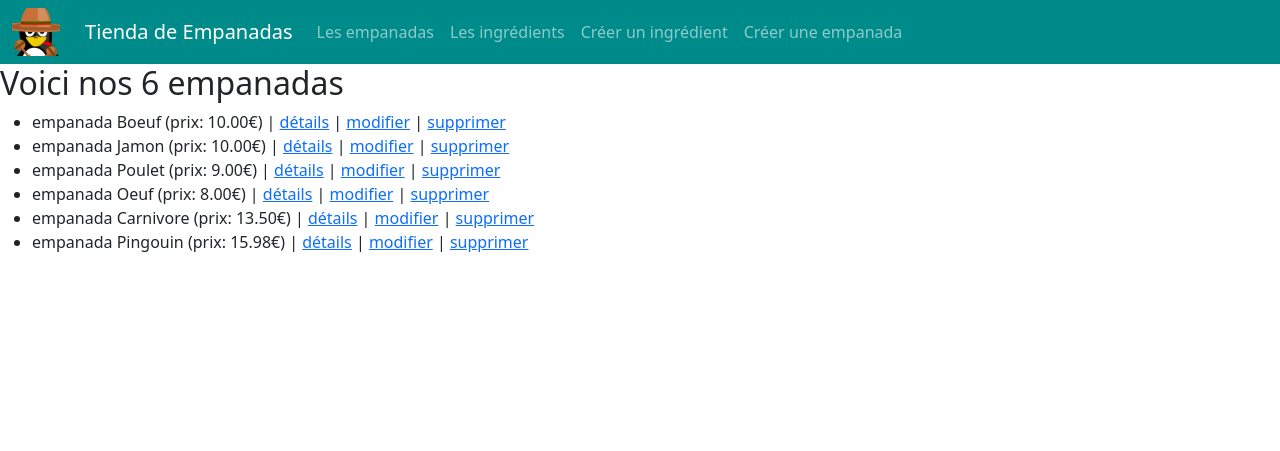
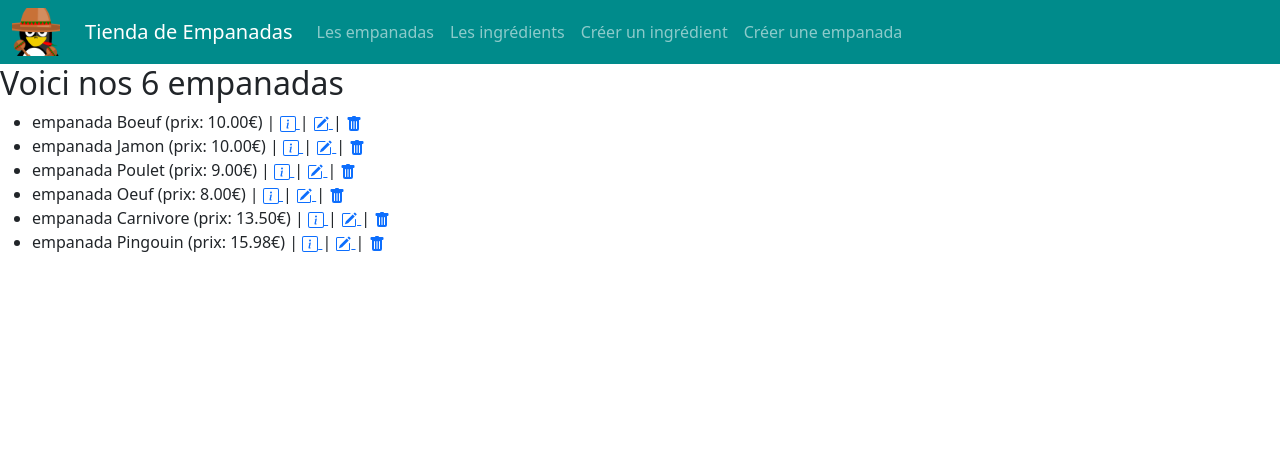
Before and after one commit to Gokasoon/Tienda, a Django app: page /empanadas/ in a window 1280 px wide. Shown: the top 451 px of the page. Run offline with Django 5.2, Linux system fonts and the light colour scheme; data comes from the database, SQL or seed files in the repository; both versions use the stored data as it was after the commit.

Commit message:
add icons + composition delete links

```diff
--- a/tienda/empanadas/templates/empanadas/empanada.html
+++ b/tienda/empanadas/templates/empanadas/empanada.html
@@ -9,6 +9,7 @@
         <tr>
             <th>Ingrédient</th>
             <th>Quantité</th>
+            <th></th>
         </tr>
     </thead>
     <tbody>
@@ -16,6 +17,11 @@
         <tr>
             <td>{{ingr.nomIngredient}}</td>
             <td>{{qt}} gr</td>
+            <td><a href="/empanada/{{empanada.idEmpanada}}/deleteIngredient/{{ingr.idIngredient}}">
+                <svg xmlns="http://www.w3.org/2000/svg" width="16" height="16" fill="currentColor" class="bi bi-trash-fill" viewBox="0 0 16 16">
+                    <path d="M2.5 1a1 1 0 0 0-1 1v1a1 1 0 0 0 1 1H3v9a2 2 0 0 0 2 2h6a2 2 0 0 0 2-2V4h.5a1 1 0 0 0 1-1V2a1 1 0 0 0-1-1H10a1 1 0 0 0-1-1H7a1 1 0 0 0-1 1zm3 4a.5.5 0 0 1 .5.5v7a.5.5 0 0 1-1 0v-7a.5.5 0 0 1 .5-.5M8 5a.5.5 0 0 1 .5.5v7a.5.5 0 0 1-1 0v-7A.5.5 0 0 1 8 5m3 .5v7a.5.5 0 0 1-1 0v-7a.5.5 0 0 1 1 0"/>
+                  </svg>
+            </a></td>
         </tr>
         {% endfor %}
     </tbody>
--- a/tienda/empanadas/templates/empanadas/empanadas.html
+++ b/tienda/empanadas/templates/empanadas/empanadas.html
@@ -8,9 +8,23 @@
     {% for emp in empanadas %}
     <li>
         {{emp}}
-        | <a href="/empanada/{{emp.idEmpanada}}">détails</a>
-        | <a href="/empanada/{{emp.idEmpanada}}/update">modifier</a>
-        | <a href="/empanada/{{emp.idEmpanada}}/delete">supprimer</a>
+        | <a href="/empanada/{{emp.idEmpanada}}">
+            <svg xmlns="http://www.w3.org/2000/svg" width="16" height="16" fill="currentColor" class="bi bi-info-square" viewBox="0 0 16 16">
+                <path d="M14 1a1 1 0 0 1 1 1v12a1 1 0 0 1-1 1H2a1 1 0 0 1-1-1V2a1 1 0 0 1 1-1zM2 0a2 2 0 0 0-2 2v12a2 2 0 0 0 2 2h12a2 2 0 0 0 2-2V2a2 2 0 0 0-2-2z"/>
+                <path d="m8.93 6.588-2.29.287-.082.38.45.083c.294.07.352.176.288.469l-.738 3.468c-.194.897.105 1.319.808 1.319.545 0 1.178-.252 1.465-.598l.088-.416c-.2.176-.492.246-.686.246-.275 0-.375-.193-.304-.533zM9 4.5a1 1 0 1 1-2 0 1 1 0 0 1 2 0"/>
+            </svg>
+        </a>
+        | <a href="/empanada/{{emp.idEmpanada}}/update">
+            <svg xmlns="http://www.w3.org/2000/svg" width="16" height="16" fill="currentColor" class="bi bi-pencil-square" viewBox="0 0 16 16">
+                <path d="M15.502 1.94a.5.5 0 0 1 0 .706L14.459 3.69l-2-2L13.502.646a.5.5 0 0 1 .707 0l1.293 1.293zm-1.75 2.456-2-2L4.939 9.21a.5.5 0 0 0-.121.196l-.805 2.414a.25.25 0 0 0 .316.316l2.414-.805a.5.5 0 0 0 .196-.12l6.813-6.814z"/>
+                <path fill-rule="evenodd" d="M1 13.5A1.5 1.5 0 0 0 2.5 15h11a1.5 1.5 0 0 0 1.5-1.5v-6a.5.5 0 0 0-1 0v6a.5.5 0 0 1-.5.5h-11a.5.5 0 0 1-.5-.5v-11a.5.5 0 0 1 .5-.5H9a.5.5 0 0 0 0-1H2.5A1.5 1.5 0 0 0 1 2.5z"/>
+            </svg>
+        </a>
+        | <a href="/empanada/{{emp.idEmpanada}}/delete">
+            <svg xmlns="http://www.w3.org/2000/svg" width="16" height="16" fill="currentColor" class="bi bi-trash-fill" viewBox="0 0 16 16">
+                <path d="M2.5 1a1 1 0 0 0-1 1v1a1 1 0 0 0 1 1H3v9a2 2 0 0 0 2 2h6a2 2 0 0 0 2-2V4h.5a1 1 0 0 0 1-1V2a1 1 0 0 0-1-1H10a1 1 0 0 0-1-1H7a1 1 0 0 0-1 1zm3 4a.5.5 0 0 1 .5.5v7a.5.5 0 0 1-1 0v-7a.5.5 0 0 1 .5-.5M8 5a.5.5 0 0 1 .5.5v7a.5.5 0 0 1-1 0v-7A.5.5 0 0 1 8 5m3 .5v7a.5.5 0 0 1-1 0v-7a.5.5 0 0 1 1 0"/>
+            </svg>
+        </a>
     </li>
     {% endfor %}
 </ul>
--- a/tienda/empanadas/views.py
+++ b/tienda/empanadas/views.py
@@ -167,3 +167,9 @@ def supprimerIngredient(request, ingredient_id) :
     ingr = Ingredient.objects.get(idIngredient = ingredient_id)
     ingr.delete()
     return redirect('/ingredients')
+
+
+def supprimerIngredientEmpanada(request, empanada_id, ingredient_id) :
+    compo = Composition.objects.get(empanada = empanada_id, ingredient = ingredient_id)
+    compo.delete()
+    return redirect('/empanada/%d' % empanada_id)
--- a/tienda/tienda/urls.py
+++ b/tienda/tienda/urls.py
@@ -20,18 +20,19 @@ from empanadas import views
 
 urlpatterns = [
     path('admin/', admin.site.urls),
-    path('empanadas/', views.empanadas),
     path('ingredients/', views.ingredients),
     path('ingredients/create', views.creerIngredient),
     path('ingredients/add', views.formulaireCreationIngredient),
     path('ingredients/<int:ingredient_id>/delete/', views.supprimerIngredient),
     path('ingredients/<int:ingredient_id>/update/', views.afficherFormulaireModificationIngredient),
     path('ingredients/<int:ingredient_id>/updated/', views.modifierIngredient),
+    path('empanadas/', views.empanadas),
+    path('empanadas/add', views.formulaireCreationEmpanada),
+    path('empanadas/create', views.creerEmpanada),
     path('empanada/<int:empanada_id>', views.empanada),
     path('empanada/<int:empanada_id>/delete/', views.supprimerEmpanada),
     path('empanada/<int:empanada_id>/update/', views.afficherFormulaireModificationEmpanada),
     path('empanada/<int:empanada_id>/updated/', views.modifierEmpanada),
-    path('empanadas/add', views.formulaireCreationEmpanada),
-    path('empanadas/create', views.creerEmpanada),
     path('empanada/<int:empanada_id>/addIngredient', views.ajouterIngredientEmpanada),
+    path('empanada/<int:empanada_id>/deleteIngredient/<int:ingredient_id>', views.supprimerIngredientEmpanada),
 ]
```
Also changed, not shown: tienda/empanadas/templates/empanadas/ingredients.html (+11 -2 lines), tienda/db.sqlite3.
